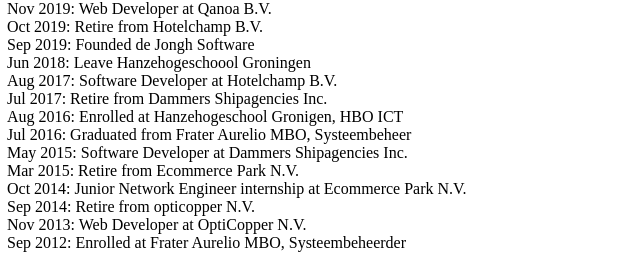
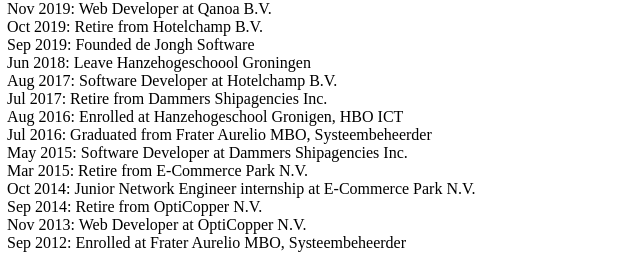
Before and after one commit to IceTimux/icetimux.net, a plain HTML site: page index.html in a window 1280 px wide. Shown: the part 434-700 px from the top of the page, 161-801 px from the left. Drawn offline with Linux system fonts and the light colour scheme.

Commit message:
fix typos

```diff
--- a/index.html
+++ b/index.html
@@ -43,11 +43,11 @@
       <li>Aug 2017: Software Developer at Hotelchamp B.V.</li>
       <li>Jul 2017: Retire from Dammers Shipagencies Inc.</li>
       <li>Aug 2016: Enrolled at Hanzehogeschool Gronigen, HBO ICT</li>
-      <li>Jul 2016: Graduated from Frater Aurelio MBO, Systeembeheer</li>
+      <li>Jul 2016: Graduated from Frater Aurelio MBO, Systeembeheerder</li>
       <li>May 2015: Software Developer at Dammers Shipagencies Inc.</li>
-      <li>Mar 2015: Retire from Ecommerce Park N.V.</li>
-      <li>Oct 2014: Junior Network Engineer internship at Ecommerce Park N.V.</li>
-      <li>Sep 2014: Retire from opticopper N.V.</li>
+      <li>Mar 2015: Retire from E-Commerce Park N.V.</li>
+      <li>Oct 2014: Junior Network Engineer internship at E-Commerce Park N.V.</li>
+      <li>Sep 2014: Retire from OptiCopper N.V.</li>
       <li>Nov 2013: Web Developer at OptiCopper N.V.</li>
       <li>Sep 2012: Enrolled at Frater Aurelio MBO, Systeembeheerder</li>
    </ul>
```
